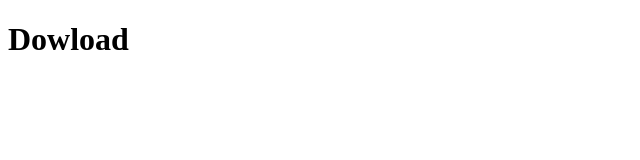
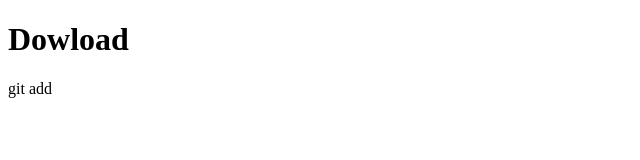
Before and after one commit to SSStui/Lesson-11, a plain HTML site: page index.html in a window 1280 px wide. Shown: the full height of the page, 0-640 px from the left. Drawn offline with Linux system fonts and the light colour scheme.

```diff
--- a/index.html
+++ b/index.html
@@ -7,5 +7,7 @@
 </head>
 <body>
     <h1>Dowload</h1>
+    <!-- git add . -->
+     git add
 </body>
 </html>
```
